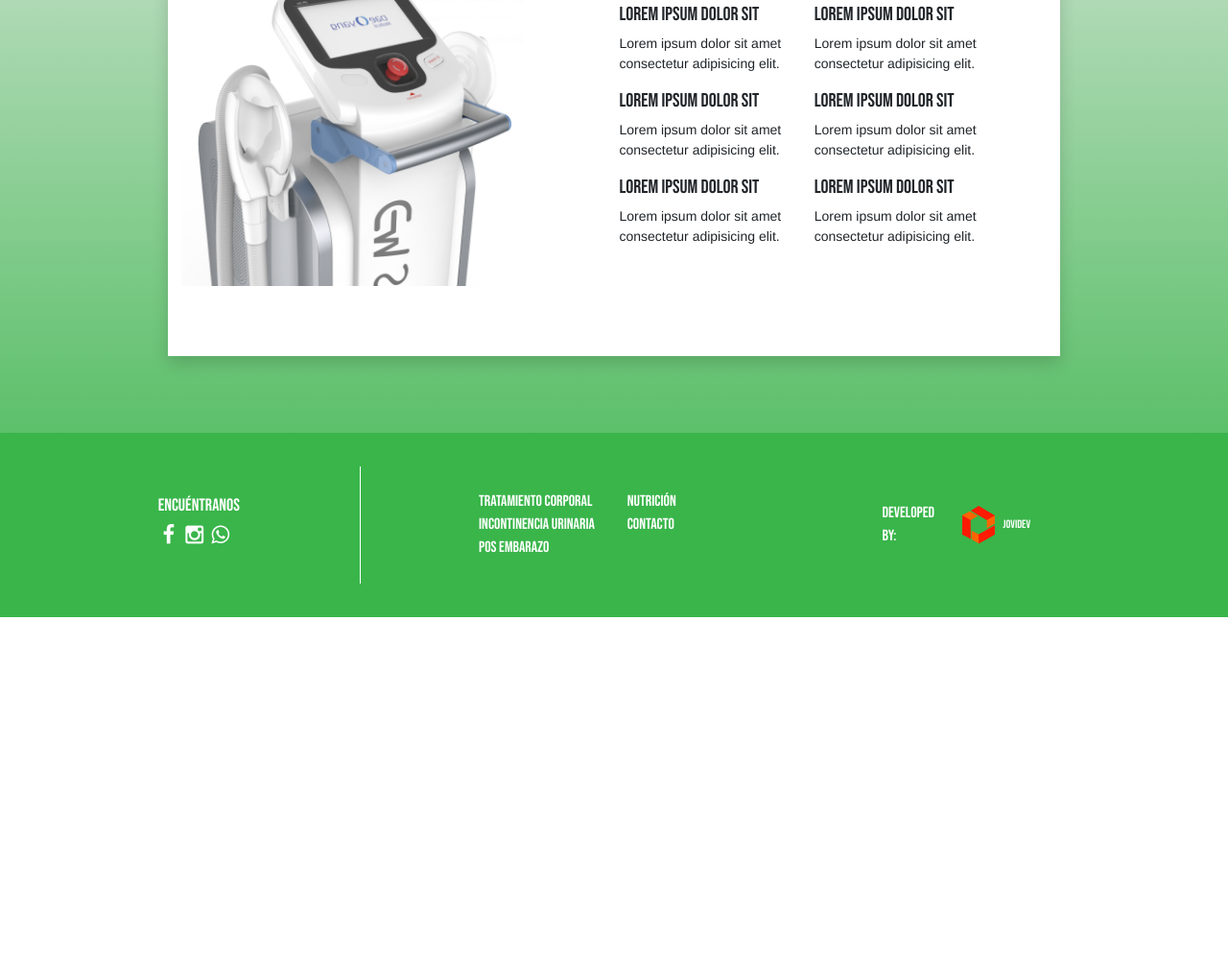
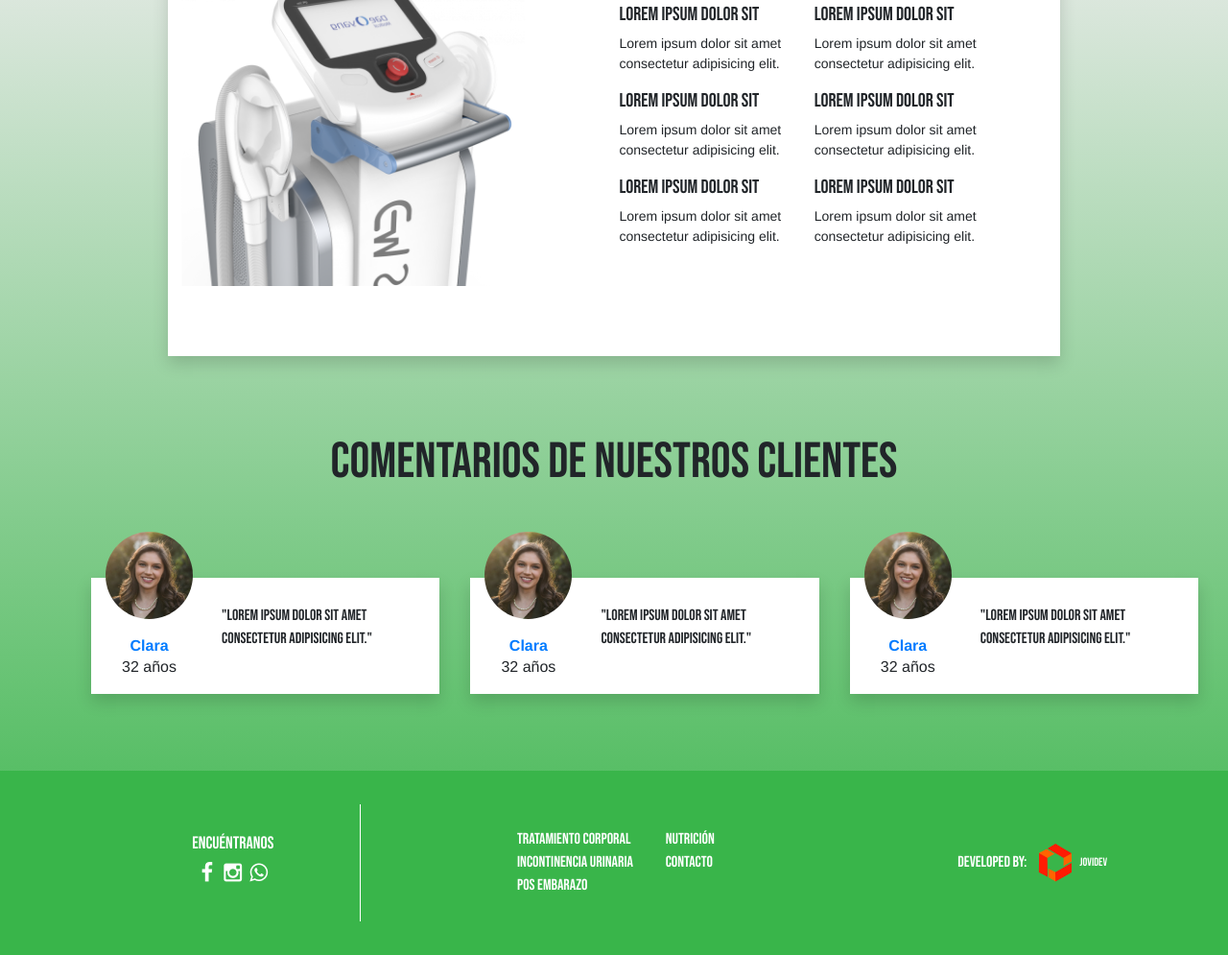
Before and after one commit to ulavariega/CMSlim, a website: page index.html in a window 1280 px wide. Shown: the part 2156-3151 px from the top of the page at 96% size. Before the commit the page ends 2799 px from the top, so only its background shows below. Drawn offline with Linux system fonts and the light colour scheme.

Commit message:
comments

```diff
--- a/index.html
+++ b/index.html
@@ -182,9 +182,69 @@
 						</div>
 					</div>
 				</div>
+			</div> <!-- end row -->
+		</section> <!-- end row -->
+	</main> <!-- end Container -->
+	<section class="container-fluid">
+		<!-- row start -->
+		<div class="row comments">
+			<div class="comments_title col-12">
+				<p class="h1  text-center fs-32 fs-md-52 fs-bebas-neue">comentarios de nuestros clientes</p>
 			</div>
-		</section>
-	</main>
+			<div class="comments_card shadow col-12 col-md-4 d-flex flex-column flex-md-row align-items-center">
+				<div class="row"> <!-- row -->
+					<div class="comments_card-person col-md-4 ">
+						<figure class="">
+							<img src="img/clara.jpeg" alt="" class="comments_card-image img-fluid">
+						</figure>
+						<div class="info">
+							<p class="name">Clara</p>
+							<p class="age">32 años</p>
+						</div>
+
+					</div>
+					<div class="comments_card-comment col-md-8">
+						<p class="fs-bebas-neue">"Lorem ipsum dolor sit amet consectetur adipisicing elit."</p>
+					</div>
+				</div>
+			</div>
+			<div class="comments_card shadow col-12 col-md-4 d-flex flex-column flex-md-row align-items-center">
+				<div class="row"> <!-- row -->
+					<div class="comments_card-person col-md-4 ">
+						<figure class="">
+							<img src="img/clara.jpeg" alt="" class="comments_card-image img-fluid">
+						</figure>
+						<div class="info">
+							<p class="name">Clara</p>
+							<p class="age">32 años</p>
+						</div>
+
+					</div>
+					<div class="comments_card-comment col-md-8">
+						<p class="fs-bebas-neue">"Lorem ipsum dolor sit amet consectetur adipisicing elit."</p>
+					</div>
+				</div>
+			</div>
+			<div class="comments_card shadow col-12 col-md-4 d-flex flex-column flex-md-row align-items-center">
+				<div class="row"> <!-- row -->
+					<div class="comments_card-person col-md-4 ">
+						<figure class="">
+							<img src="img/clara.jpeg" alt="" class="comments_card-image img-fluid">
+						</figure>
+						<div class="info">
+							<p class="name">Clara</p>
+							<p class="age">32 años</p>
+						</div>
+
+					</div>
+					<div class="comments_card-comment col-md-8">
+						<p class="fs-bebas-neue">"Lorem ipsum dolor sit amet consectetur adipisicing elit."</p>
+					</div>
+				</div>
+			</div>
+
+		</div>
+	</section>
 	<!-- Footer -->
 	<footer
 		class="footer p-top-20 p-bottom-20 p-top-md-30 p-bottom-md-30 text-white fs-bebas-neue"
--- a/scss/pages/_landing.scss
+++ b/scss/pages/_landing.scss
@@ -7,6 +7,11 @@
 		&-time {
 			text-transform: uppercase;
 			font-size: 1.2rem;
+		}
+		&-image {
+			@media screen and (max-width: $desktop) {
+				width: 100%;
+			}
 		}
 	}
 }
@@ -123,6 +128,44 @@
 	}
 }
 
+.comments {
+	margin: 5rem;
+	&_card {
+		margin-top: 5rem;
+		margin-right: 2rem;
+		&:last-child {
+			margin-right: -4rem;
+		}
+		background-color: $color-white;
+		&-person {
+			.info {
+				text-align: center;
+				.name {
+					font-weight: 700;
+					margin: 0;
+					color: $primary;
+				}
+				.age {
+					margin-top: -0.1rem;
+					font-weight: 300;
+				}
+			}
+		}
+		&-image {
+			margin-top: -3rem;
+			border-radius: 50%;
+			@media screen and (max-width: $desktop) {
+				margin-top: -1.5rem;
+				width: 35%;
+			}
+		}
+
+		&-comment {
+			align-self: center;
+		}
+	}
+}
+
 .footer {
 	margin-top: 5rem;
 	background: $principal;
@@ -138,6 +181,5 @@
 	}
 	ul {
 		list-style: none;
-		margin-right: 5rem !important;
 	}
 }
```
Also changed, not shown: css/app.css, img/clara.jpeg (added).
